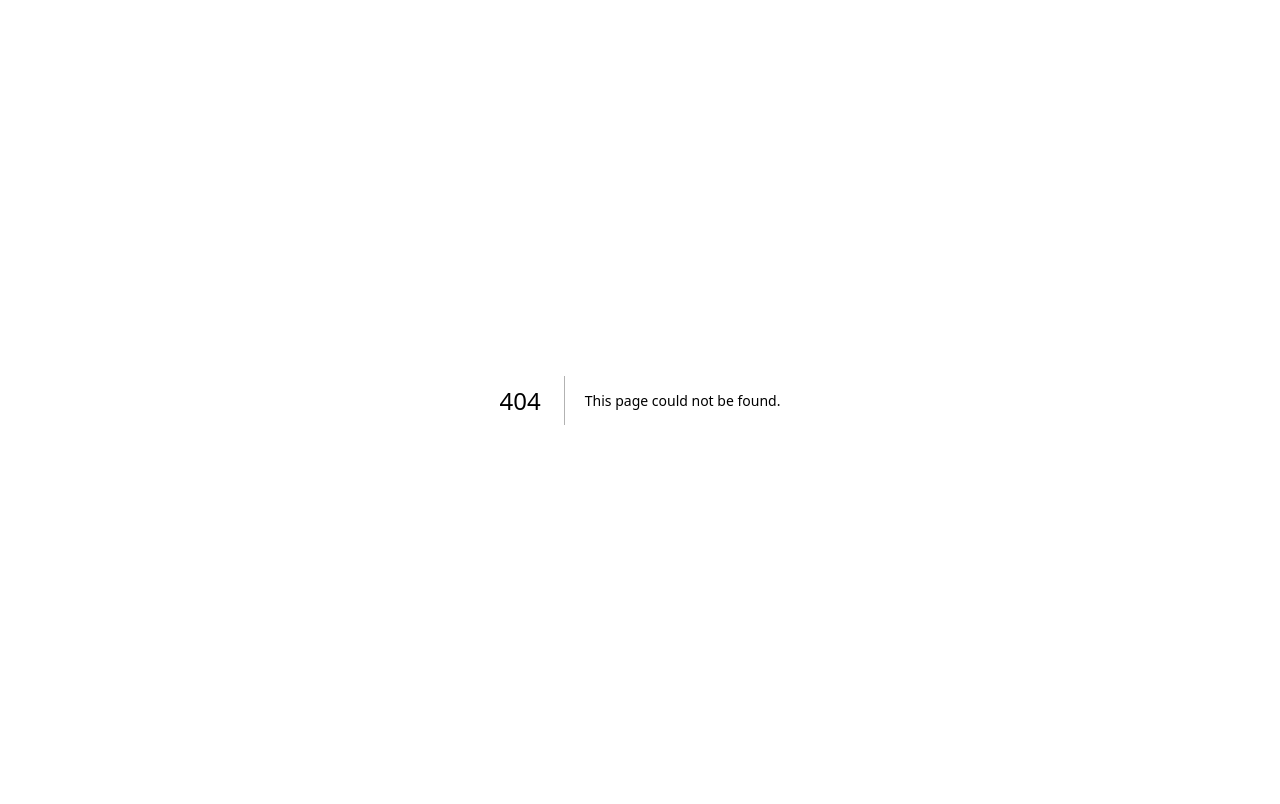
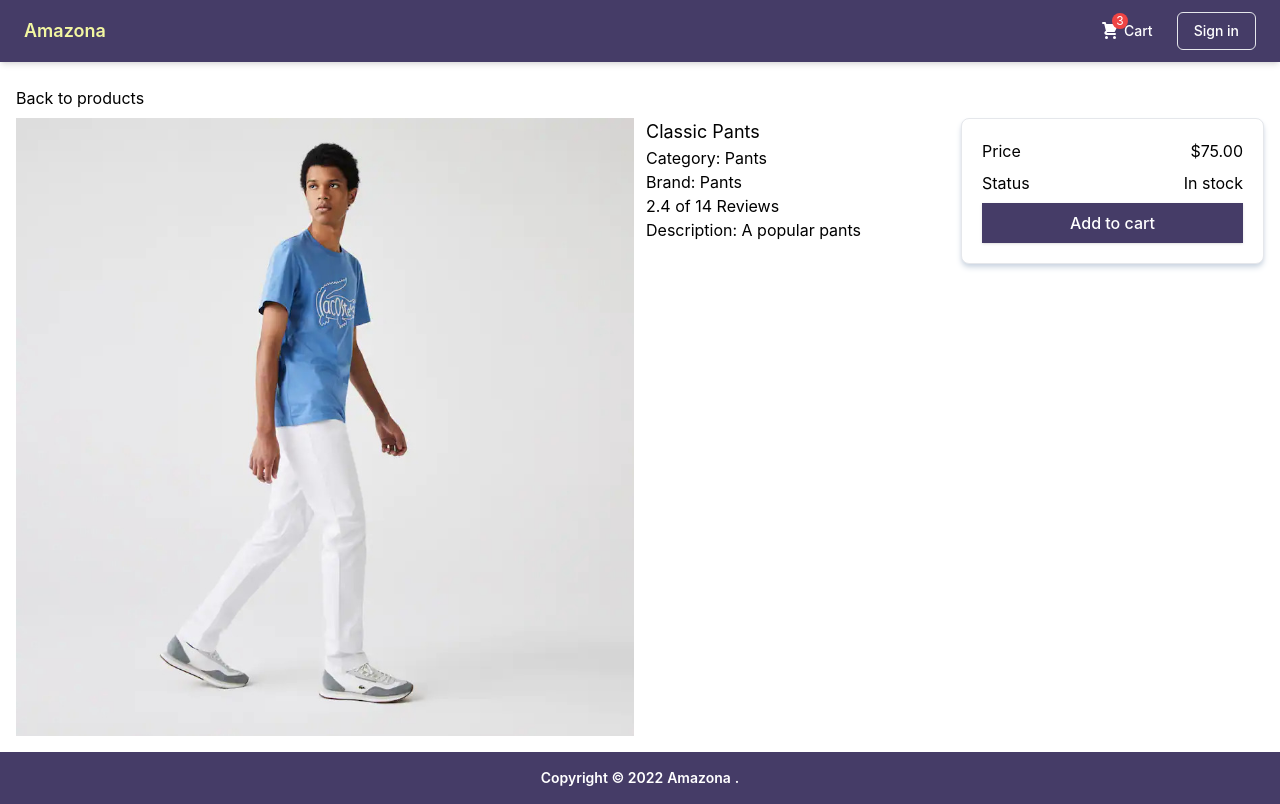
Before and after one commit to mostafazke/amazona, a Next.js app: page /product/classic-pants in a window 1280 px wide. Before the commit this address had no page. Built offline with nearby package versions, Linux system fonts and the light colour scheme.

Commit message:
add product details page

```diff
--- /dev/null
+++ b/pages/product/[slug].tsx
@@ -0,0 +1,64 @@
+import Image from 'next/image';
+import Link from 'next/link';
+import { useRouter } from 'next/router';
+import React from 'react';
+import Layout from '../../components/Layout';
+import { Product } from '../../models';
+import data from '../../utils/data';
+import { formatCurrency } from '../../utils/formatCurrency';
+
+function ProductPage() {
+  const { query } = useRouter();
+  const { slug } = query;
+  const product: Product | undefined = data.products.find(
+    (p) => p.slug === slug
+  );
+  if (!product) {
+    return <div>Product not found.</div>;
+  }
+  return (
+    <Layout title={product.name}>
+      <div className="py-2">
+        <Link href="/">Back to products</Link>
+      </div>
+      <section className="grid md:grid-cols-4 md:gap-3">
+        <div className="md:col-span-2">
+          <Image
+            src={product.image}
+            alt={product.name}
+            width={640}
+            height={640}
+          />
+        </div>
+        <div className="one">
+          <ul>
+            <li>
+              <h1 className="text-lg">{product.name}</h1>
+            </li>
+            <li>Category: {product.category}</li>
+            <li>Brand: {product.category}</li>
+            <li>
+              {product.rating} of {product.numReviews} Reviews
+            </li>
+            <li>Description: {product.description}</li>
+          </ul>
+        </div>
+        <div>
+          <div className="card p-5">
+            <div className="mb-2 flex justify-between">
+              <h4>Price</h4>
+              <p>{formatCurrency(product.price)}</p>
+            </div>
+            <div className="mb-2 flex justify-between">
+              <h4>Status</h4>
+              <p>{product.countInStock > 0 ? 'In stock' : 'Unavailavle'}</p>
+            </div>
+            <button className="primary-button w-full">Add to cart</button>
+          </div>
+        </div>
+      </section>
+    </Layout>
+  );
+}
+
+export default ProductPage;
--- a/styles/globals.css
+++ b/styles/globals.css
@@ -30,9 +30,10 @@ a {
 }
 
 .card {
-  @apply mb-5 block rounded-lg shadow-md bg-white shadow-slate-300;
+  @apply mb-5 block rounded-lg shadow-md bg-white shadow-slate-300 border border-gray-200;
+
 }
 
 .primary-button {
-  @apply py-2 px-4 shadow outline-none hover:bg-secondary  active:bg-secondary font-medium text-white bg-primary  border-secondary;
+  @apply py-2 px-4 shadow outline-none hover:bg-amber-500  active:bg-amber-500 font-medium text-white bg-primary  border-amber-500;
 }
```
